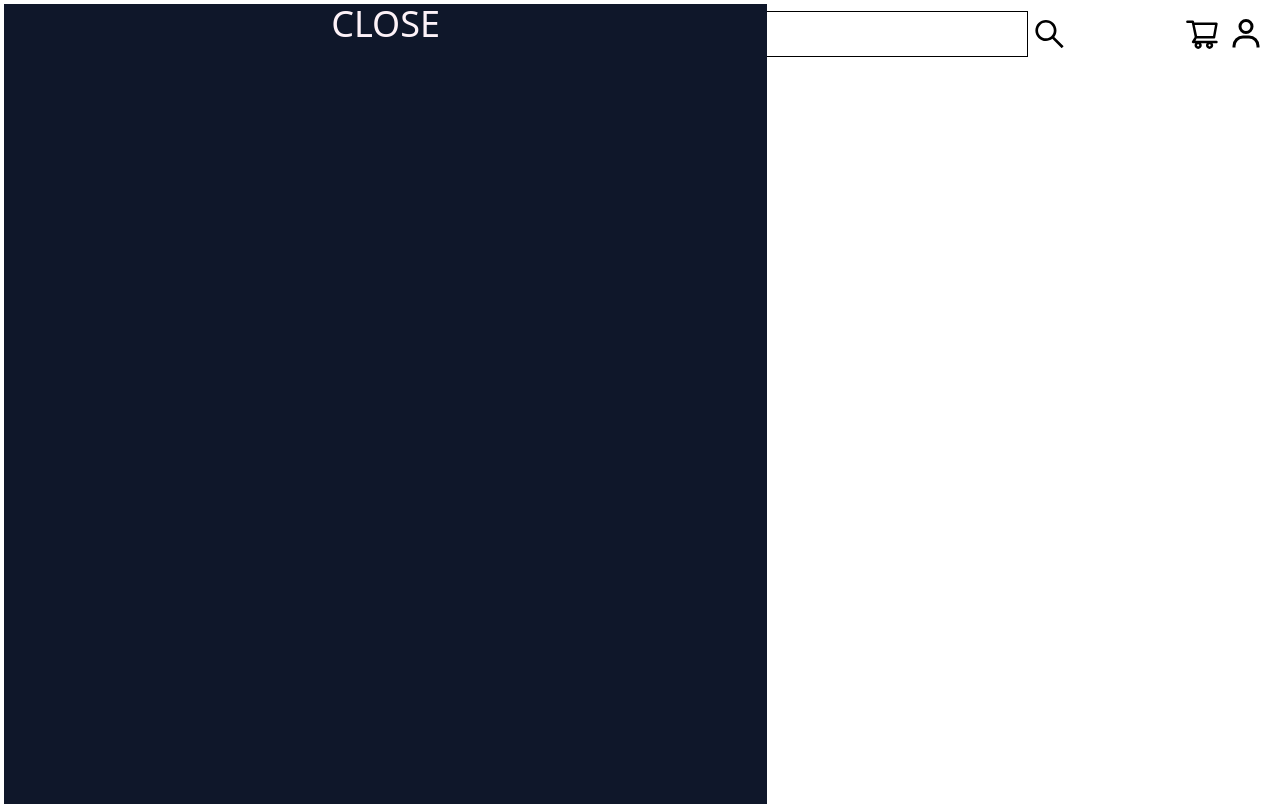
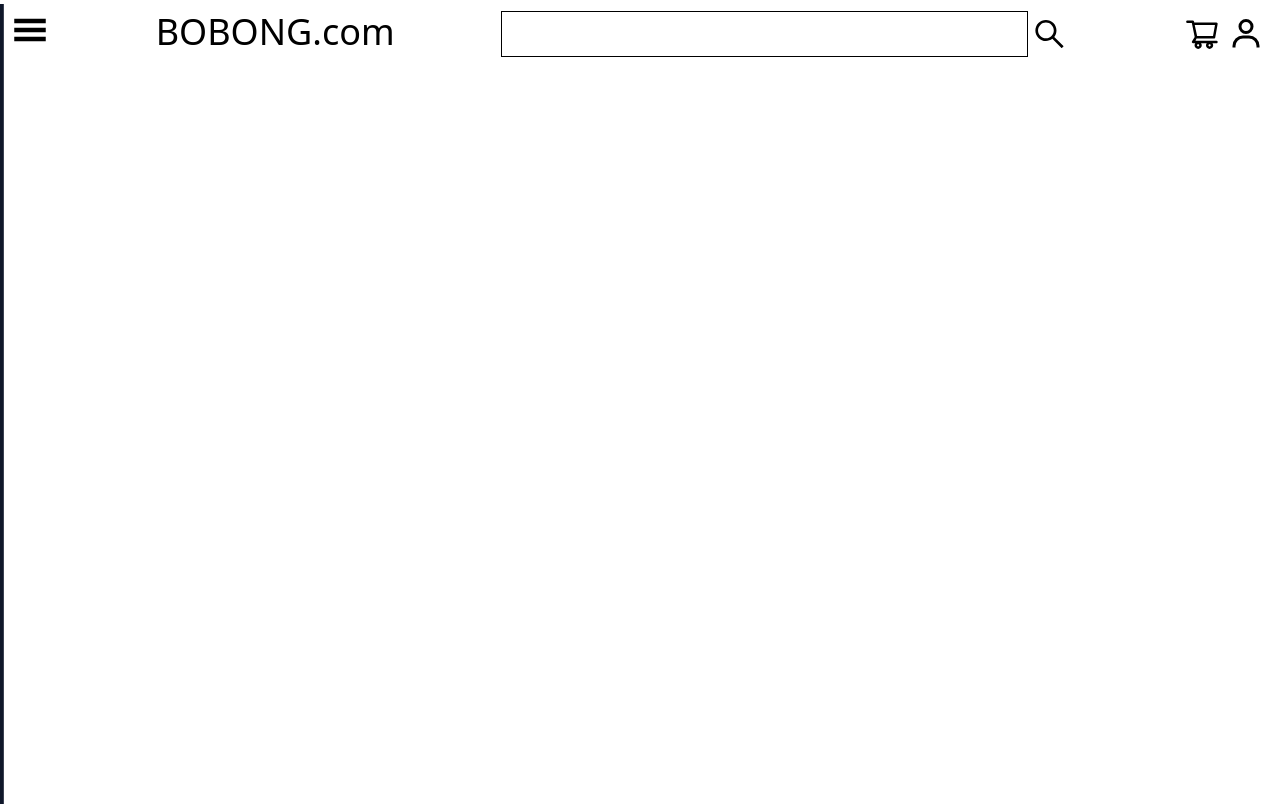
Before and after one commit to cu8code/a-shop...website, a Next.js app: page / in a window 1280 px wide. Built offline with nearby package versions, Linux system fonts and the light colour scheme.

Commit message:
added some more stuff

```diff
--- a/src/components/sideBar.tsx
+++ b/src/components/sideBar.tsx
@@ -7,8 +7,10 @@ export default function SideBar({
   isVisible: boolean,
   changeIsVisible: Dispatch<SetStateAction<boolean>>
   }): JSX.Element {
+    console.log(isVisible);
+
   return (
-    <div className={`transform ${isVisible ? "-translate-x-full" : ""} absolute top-0 left-0 flex flex-col w-3/5 h-screen m-0 p-0 bg-slate-900`}>
+    <div className={`transform ${!isVisible ? "-translate-x-full" : ""} absolute top-0 left-0 flex flex-col w-3/5 h-screen m-0 p-0 bg-slate-900`}>
       <button onClick={()=> isVisible ? changeIsVisible(false) : changeIsVisible(true)} className="text-pink-50">CLOSE</button>
     </div>
   );
```
